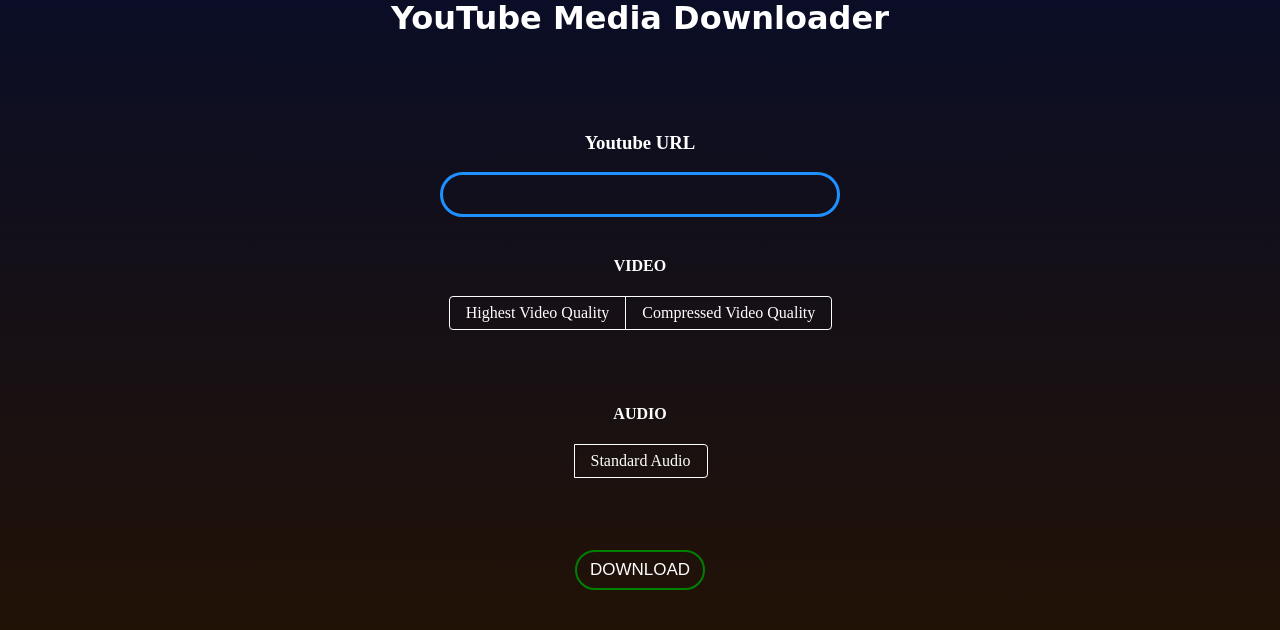
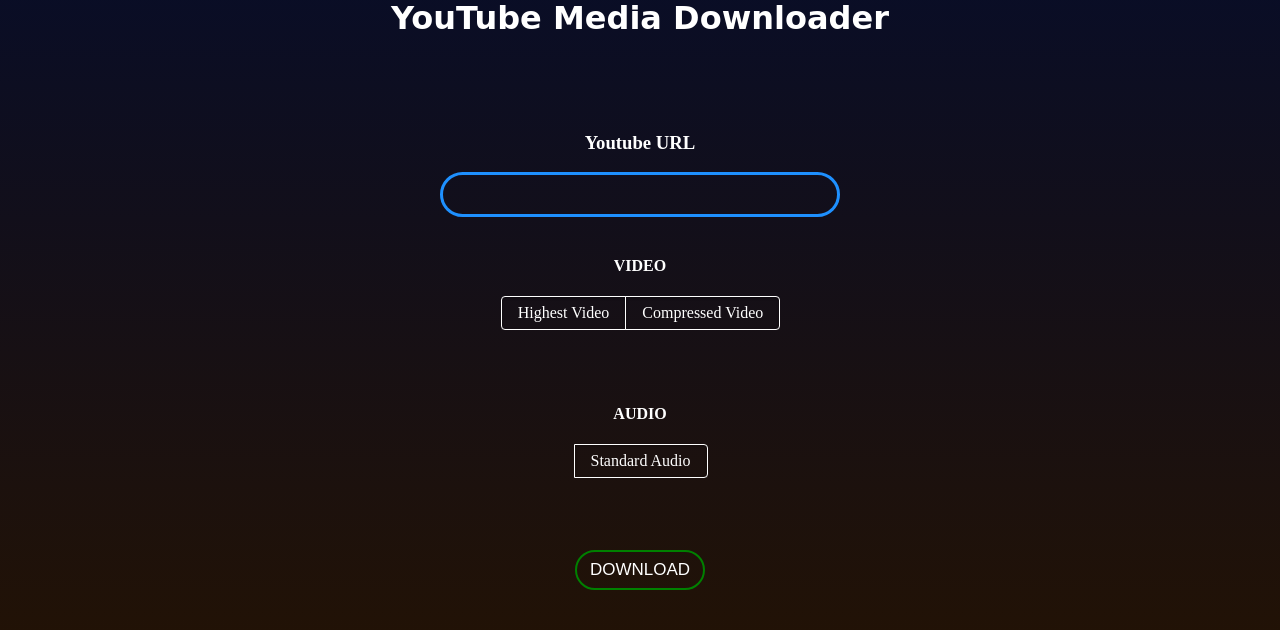
Before and after one commit to mvk-projects/ytload, a Flask app: page / in a window 1280 px wide. Shown: the part 48-678 px from the top of the page. Run offline with Flask 2, Linux system fonts and the light colour scheme; some libraries are stand-ins or nearby versions.

Commit message:
code changes

```diff
--- a/templates/index.html
+++ b/templates/index.html
@@ -173,9 +173,9 @@
         <h4>VIDEO</h4>
         <div class="switch-field">
             <input type="radio" id="radio-three" name="switch-two" value="1080p" />
-            <label for="radio-three">Highest Video Quality</label>
+            <label for="radio-three">Highest Video</label>
             <input type="radio" id="radio-four" name="switch-two" value="720p" />
-            <label for="radio-four">Compressed Video Quality</label>
+            <label for="radio-four">Compressed Video</label>
         </div>
         <br />
         <h4>AUDIO</h4>
```
